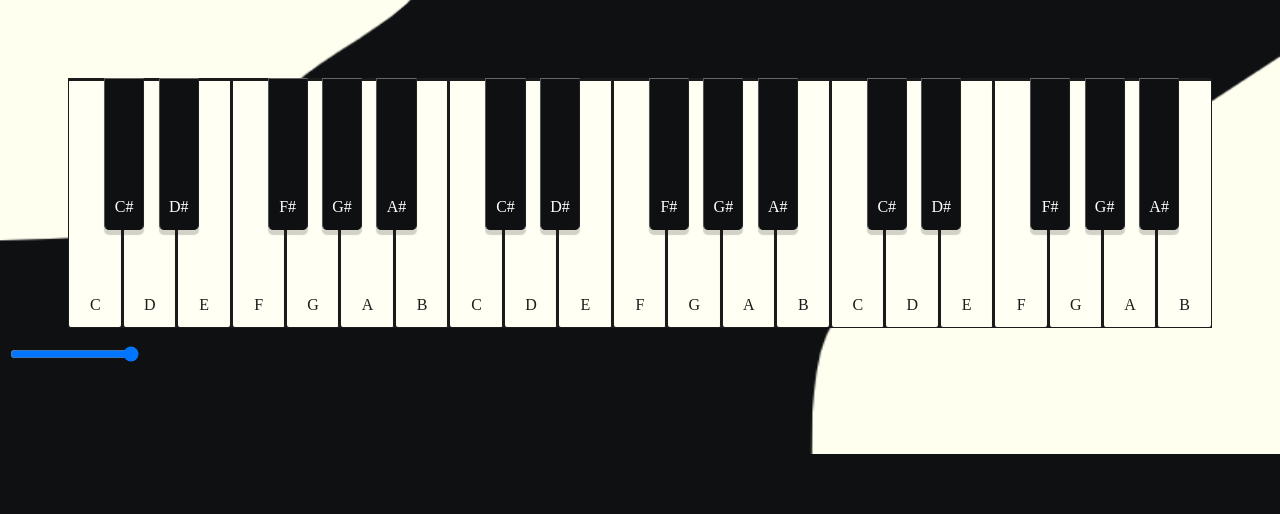
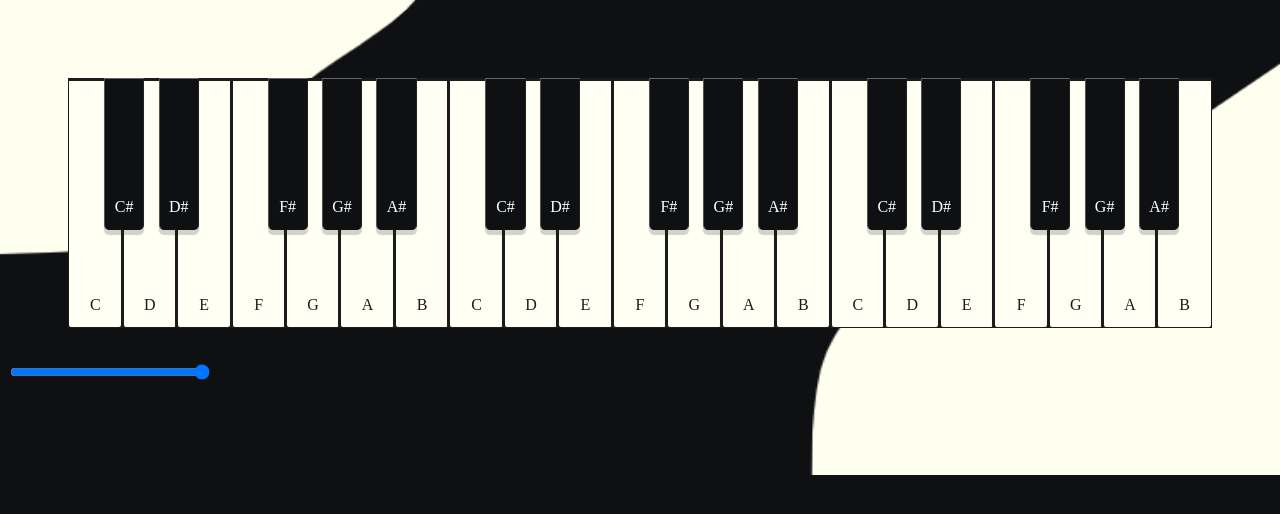
Before and after one commit to mithmusq3/IvoryTiles, a plain HTML site: page index.html in a window 1280 px wide. Shown: the part 158-672 px from the top of the page. Drawn offline with Linux system fonts and the light colour scheme.

Commit message:
Update Piano.css

```diff
--- a/Piano.css
+++ b/Piano.css
@@ -125,6 +125,13 @@ ul {
     height: 20px;
     border-radius: 10px;
 }
+#volumeslider{
+width:200px;
+margin-top:20px;
+cursor:pointer;
+
+
+}
 
 .key :active {
     /* transition: transform 5s;
```
